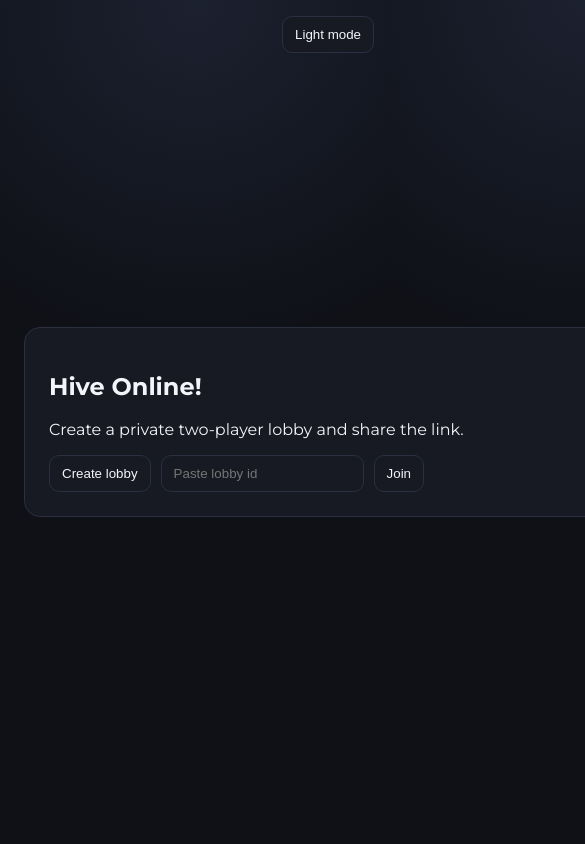
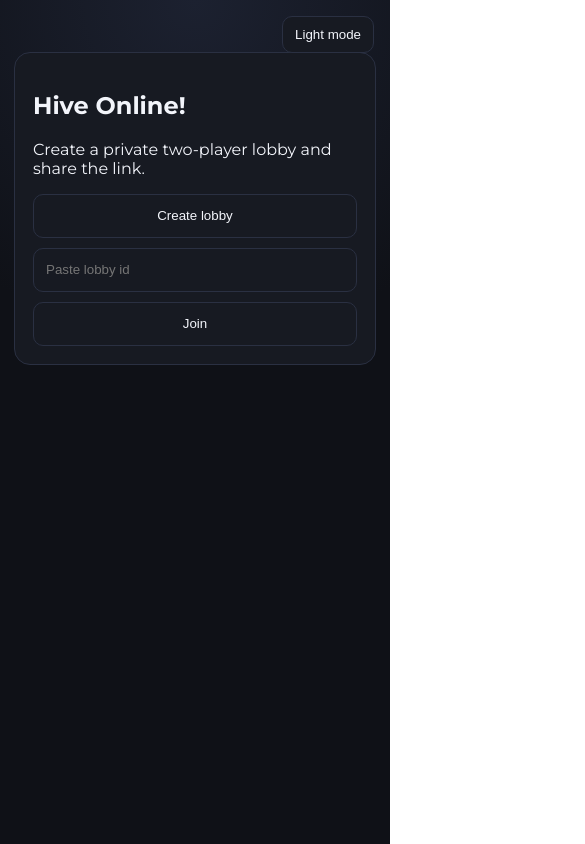
Before and after one commit to Henry-The-Yang-101/hive-board-game, a Next.js app: page / in a window 390 px wide. Shown: the top 844 px of the page, 585 px wide, since content can reach past the window. Built offline with nearby package versions, Linux system fonts and the light colour scheme.

Commit message:
fixed mobile ui

```diff
--- a/src/app/layout.tsx
+++ b/src/app/layout.tsx
@@ -1,11 +1,18 @@
 import "@/styles/theme.css";
 import { Montserrat } from "next/font/google";
+import type { Viewport } from "next";
 import type { ReactNode } from "react";
 
 const montserrat = Montserrat({
   subsets: ["latin"],
   display: "swap",
 });
+
+export const viewport: Viewport = {
+  width: "device-width",
+  initialScale: 1,
+  viewportFit: "cover",
+};
 
 export default function RootLayout({ children }: { children: ReactNode }) {
   return (
--- a/src/styles/theme.css
+++ b/src/styles/theme.css
@@ -29,8 +29,9 @@ body {
   border: 1px solid var(--border);
   color: var(--text);
 }
-.card { padding: 24px; border-radius: 16px; min-width: 700px; }
-.row { display: flex; gap: 10px; }
+.card { padding: 24px; border-radius: 16px; box-sizing: border-box; }
+.home .card { width: min(720px, 100%); margin-inline: auto; }
+.row { display: flex; gap: 10px; flex-wrap: wrap; }
 input, button { border-radius: 10px; padding: 10px 12px; }
 button { cursor: pointer; }
 .themeBtn { position: fixed; top: 16px; right: 16px; }
@@ -278,3 +279,117 @@ button { cursor: pointer; }
   pointer-events: none;
 }
 .icon { width: 20px; height: 20px; }
+
+/* —— Mobile layout (narrow viewports / phones) —— */
+@media (max-width: 700px) {
+  html {
+    overflow-x: hidden;
+  }
+
+  .container.home {
+    padding: max(14px, env(safe-area-inset-left, 0px)) max(14px, env(safe-area-inset-right, 0px)) max(
+        22px,
+        env(safe-area-inset-bottom, 0px)
+      );
+    padding-top: max(52px, env(safe-area-inset-top, 0px));
+    max-width: 100vw;
+    box-sizing: border-box;
+  }
+  .home {
+    min-height: 100dvh;
+    min-height: 100vh;
+    place-items: start center;
+  }
+  .home .card {
+    width: 100%;
+    max-width: 100%;
+    padding: 18px;
+  }
+  .home .row {
+    flex-direction: column;
+    align-items: stretch;
+  }
+  .home .row input,
+  .home .row button {
+    width: 100%;
+    box-sizing: border-box;
+    min-height: 44px;
+  }
+
+  /* Lobby: board on top, controls in bottom sheet-style panel */
+  .gameShell {
+    flex-direction: column-reverse;
+    background: radial-gradient(ellipse at 50% 32%, #1e2438 0%, #0f1117 72%);
+  }
+  :root[data-theme="light"] .gameShell {
+    background: radial-gradient(ellipse at 50% 32%, #d4ddf5 0%, #e8edf8 72%);
+  }
+  .gameSidebar {
+    width: 100%;
+    max-width: 100%;
+    max-height: min(54vh, 440px);
+    flex-shrink: 0;
+    box-sizing: border-box;
+    padding: 12px 12px max(12px, env(safe-area-inset-bottom, 0px));
+    overflow-x: hidden;
+    overflow-y: auto;
+    -webkit-overflow-scrolling: touch;
+  }
+  .gameBoardPane {
+    flex: 1;
+    min-height: 0;
+  }
+  .sidebarInset {
+    padding: 10px;
+    gap: 10px;
+  }
+  .sidebarInsetTop {
+    gap: 6px;
+    flex-wrap: wrap;
+    row-gap: 8px;
+  }
+  .sidebarTitle {
+    font-size: 1.05rem;
+  }
+  .sidebarToolbar {
+    gap: 4px;
+    margin-left: auto;
+  }
+  .sidebarMeta {
+    font-size: 12px;
+  }
+  .sidebarMessage {
+    font-size: 12px;
+  }
+  .sidebarTrayLabel {
+    font-size: 10px;
+  }
+  .sidebarTray {
+    grid-template-columns: repeat(3, minmax(0, 1fr));
+    gap: 6px;
+  }
+  .trayBtn {
+    padding: 8px 4px;
+    border-radius: 10px;
+    min-height: auto;
+  }
+  .trayIcon {
+    width: 26px;
+    height: 26px;
+  }
+  .trayLabel {
+    font-size: 9px;
+  }
+  .trayCount {
+    font-size: 12px;
+  }
+  .themeToggleIcon {
+    width: 34px;
+    height: 34px;
+    border-radius: 9px;
+  }
+  .themeToggleIcon svg {
+    width: 16px;
+    height: 16px;
+  }
+}
```
